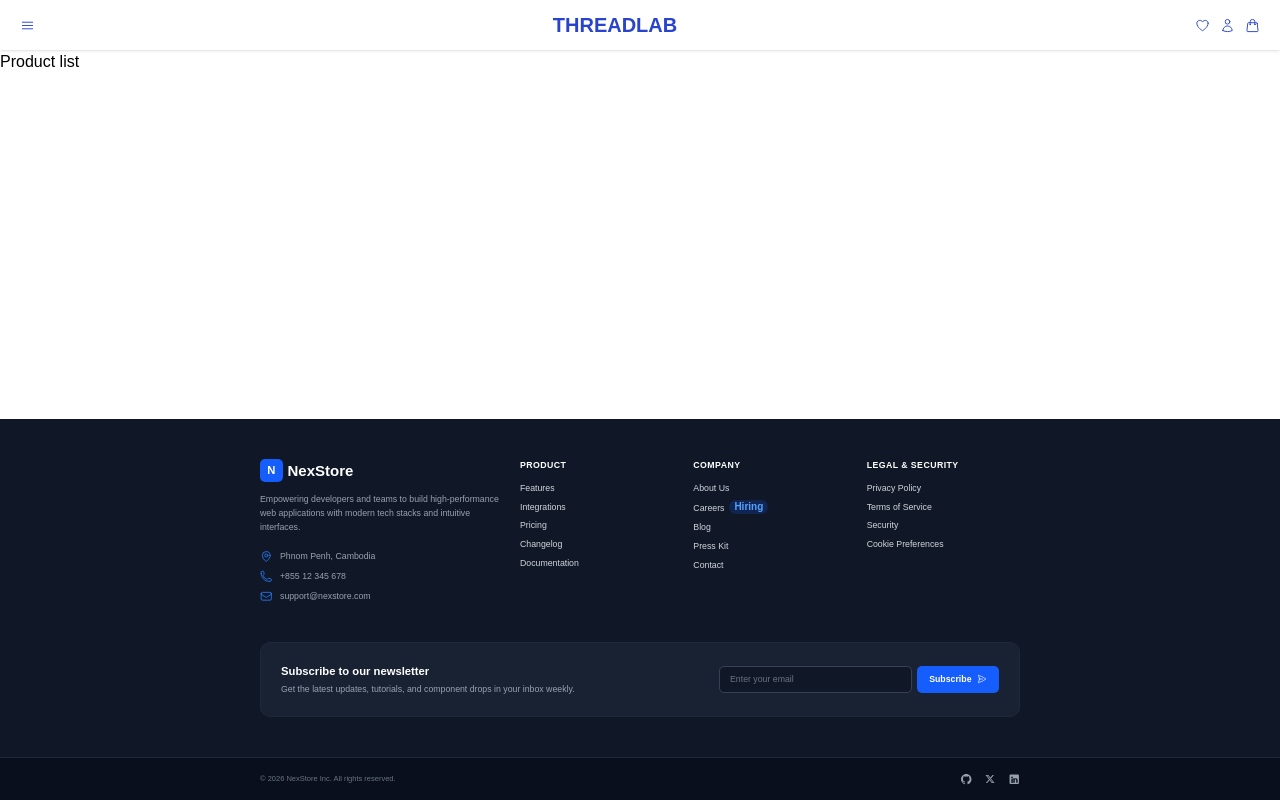
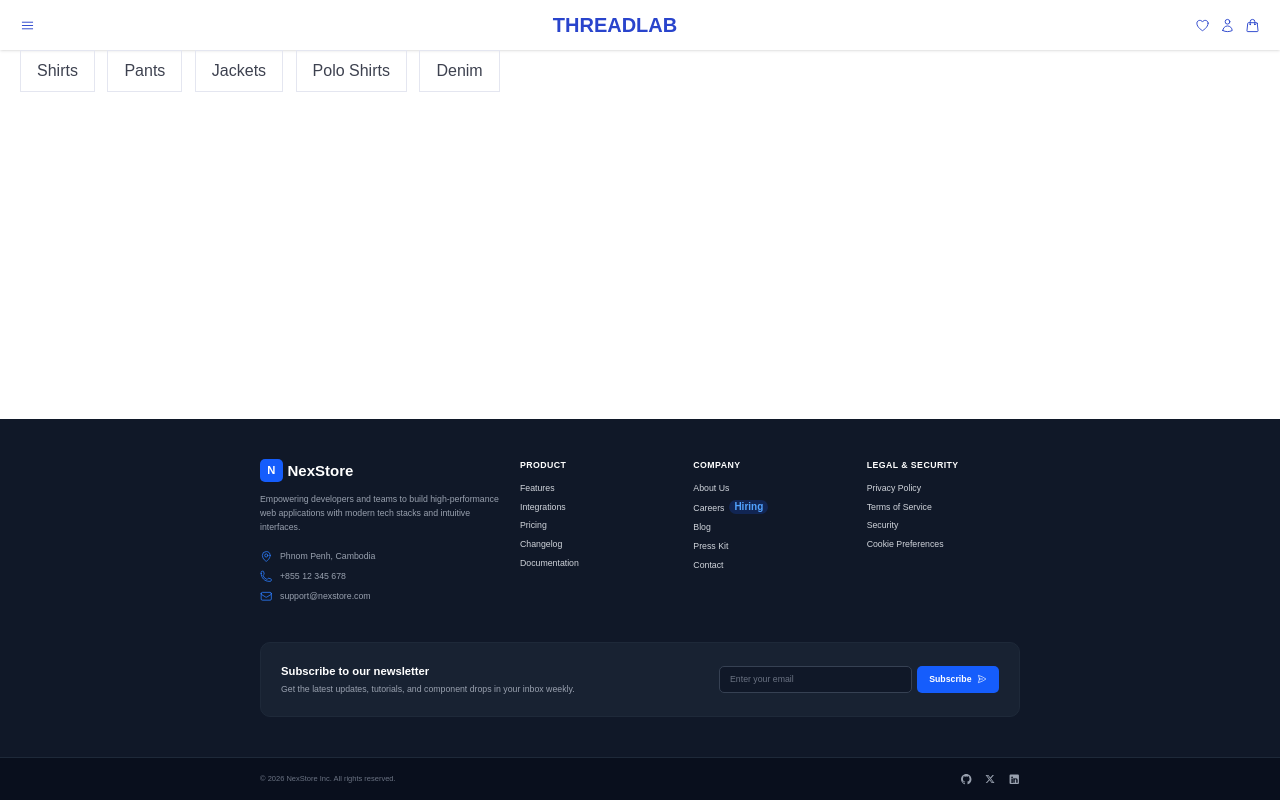
Before and after one commit to Both225/threadlab, a Next.js app: page /products in a window 1280 px wide. Built offline with nearby package versions, Linux system fonts and the light colour scheme.

Commit message:
feat(products): add horizontal categories

```diff
--- a/app/(homepage)/ProductSection.js
+++ b/app/(homepage)/ProductSection.js
@@ -2,13 +2,15 @@ import Section from "../_components/Section";
 import Title from "../_components/Title";
 import HorizontalScrollItems from "../_components/HorizontalScrollItems";
 import Button from "../_components/Button";
+
+import { mockItems } from "../_data/mockData";
 
 function ProductSection({ type, title }) {
   // type is type of data that need to be fetch (new pro, discount, trending)
   return (
     <Section>
       <Title className={"mb-3"}>{title}</Title>
-      <HorizontalScrollItems products={mockItems} />
+      <HorizontalScrollItems items={mockItems} />
       <Button width={"100%"}>Shop now</Button>
     </Section>
   );
--- a/app/(homepage)/TopBrands.js
+++ b/app/(homepage)/TopBrands.js
@@ -3,13 +3,13 @@ import Title from "../_components/Title";
 import ImageCard from "../_components/ImageCard";
 import GridItems from "../_components/GridItems";
 
-import { mockTrendBrand } from "../data/mockData";
+import { mockTrendBrand } from "../_data/mockData";
 
 function TopBrands() {
   return (
     <Section padding="0 6rem">
       <Title className={"text-center mb-[1.2rem]"}>Top Brands</Title>
-      <GridItems gap={1.6}>
+      <GridItems>
         {mockTrendBrand.map((item) => (
           <ImageCard image={item.image} title={item.title} key={item.title} />
         ))}
--- a/app/_components/GridItems.js
+++ b/app/_components/GridItems.js
@@ -1,7 +1,7 @@
-function GridItems({ children, cols = 1, gap = 1.6 }) {
-  const styles = `grid-cols-${cols} gap-[${gap}rem]`;
+function GridItems({ children, cols = 1 }) {
+  const styles = `grid-cols-${cols}`;
 
-  return <div className={`grid ${styles} w-full`}>{children}</div>;
+  return <div className={`grid ${styles} w-full gap-[1.6rem]`}>{children}</div>;
 }
 
 export default GridItems;
--- a/app/_components/HorizontalScrollItems.js
+++ b/app/_components/HorizontalScrollItems.js
@@ -1,10 +1,10 @@
 import ProductCard from "./ProductCard";
 
-function HorizontalScrollItems({ products }) {
+function HorizontalScrollItems({ items }) {
   return (
     <div className="flex gap-5 w-full pb-3 overflow-x-auto scrollbar-thin scroll-smooth [-ms-overflow-style:none] [&::-webkit-scrollbar]:hidden">
-      {products.map((product) => (
-        <ProductCard product={product} key={product.id} />
+      {items.map((item) => (
+        <ProductCard product={item} key={item.id} />
       ))}
     </div>
   );
--- a/app/_components/InfoCard.js
+++ b/app/_components/InfoCard.js
@@ -5,8 +5,8 @@ export default function InfoCard({ children, title, description }) {
     <div className="flex flex-col gap-[1.2rem] p-6 border rounded-md border-[#909aa68b]">
       {children}
       <div>
-        <p className="text-[1.8rem] text-[#000000b4]">{title}</p>
-        <p className="text-[#000000b4] font-normal">{description}</p>
+        <p className="text-[1.8rem] text-t-strong">{title}</p>
+        <p className="text-t-weak font-normal">{description}</p>
       </div>
     </div>
   );
--- a/app/_components/ProductCard.js
+++ b/app/_components/ProductCard.js
@@ -14,11 +14,9 @@ function ProductCard({ product }) {
         />
       </div>
       <div className="px-4 pb-4">
-        <h1 className="text-[1.6rem] font-medium text-[#4a4a4a]">{title}</h1>
-        <p className="text-[1.4rem] text-[#4a4a52]">{description}</p>
-        <p className="text-[1.6rem] font-medium text-[#4a4a4a] mt-4">
-          ${price}
-        </p>
+        <h1 className="text-[1.6rem] font-semibold text-t-strong ">{title}</h1>
+        <p className="text-[1.4rem] text-t-weak">{description}</p>
+        <p className="text-[1.6rem] font-medium text-t-strong mt-4">${price}</p>
       </div>
     </div>
   );
--- a/app/_components/Title.js
+++ b/app/_components/Title.js
@@ -1,7 +1,11 @@
 function Title({ children, className }) {
   const styles = `${className}`;
 
-  return <h2 className={`text-[1.8rem] font-medium ${styles}`}>{children}</h2>;
+  return (
+    <h2 className={`text-[1.8rem] text-t-strong font-medium ${styles}`}>
+      {children}
+    </h2>
+  );
 }
 
 export default Title;
--- a/app/products/page.js
+++ b/app/products/page.js
@@ -1,5 +1,32 @@
-function page() {
-  return <div>Product list</div>;
+const textItems = ["Shirts", "Pants", "Jackets", "Polo Shirts", "Denim"];
+import Section from "../_components/Section";
+
+function ProductsList() {
+  return (
+    <main className="row-start-2 h-full grid grid-cols-[2rem_repeat(4,1fr)_2rem] gap-y-[3.2rem]">
+      <HorizontalCategories items={textItems} />
+    </main>
+  );
 }
 
-export default page;
+export default ProductsList;
+
+function HorizontalCategories({ items }) {
+  return (
+    <Section>
+      <div className="flex gap-5 w-full overflow-x-auto scrollbar-thin scroll-smooth [-ms-overflow-style:none] [&::-webkit-scrollbar]:hidden">
+        {items.map((item) => (
+          <TextBox text={item} key={item} />
+        ))}
+      </div>
+    </Section>
+  );
+}
+
+function TextBox({ text }) {
+  return (
+    <div className="px-[1.6rem] whitespace-nowrap py-[0.8rem] border border-stroke-weak">
+      <p className="text-t-strong">{text}</p>
+    </div>
+  );
+}
```
Also changed, not shown: app/_data/mockData.js (renamed from app/data/mockData.js), app/data/mockImageCard.js (deleted), app/data/mockItems.js (deleted).
